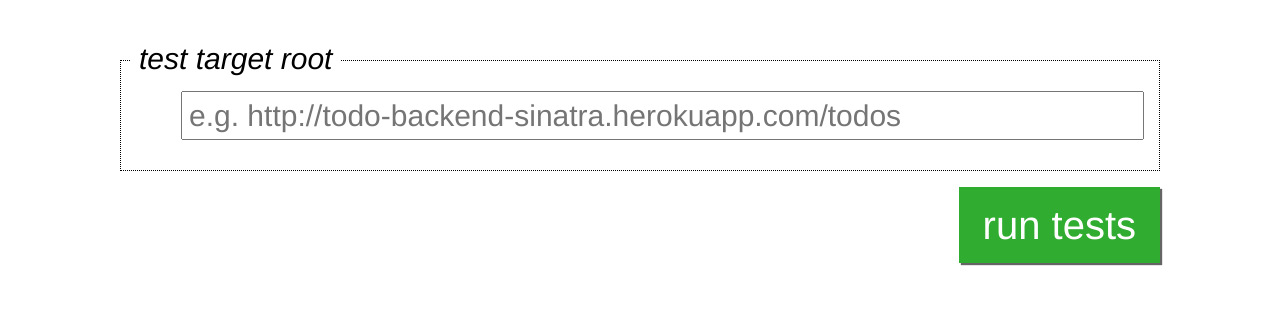
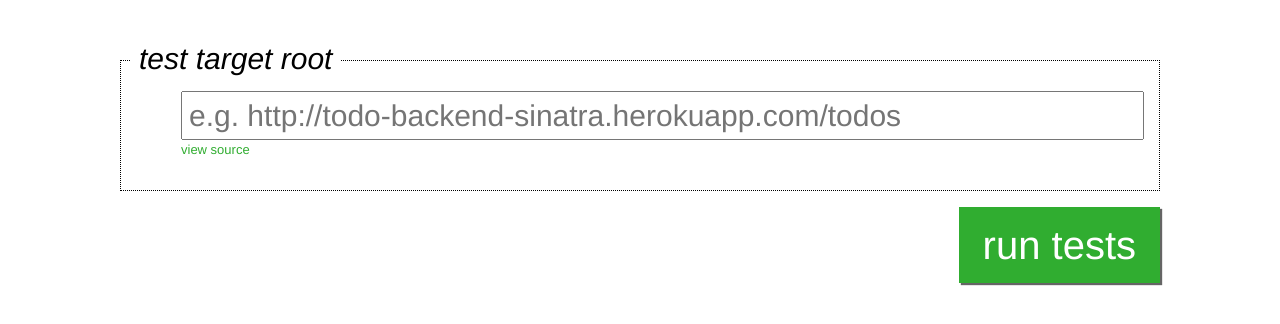
Before and after one commit to TodoBackend/todo-backend-js-spec, a plain HTML site: page index.html in a window 1280 px wide. Drawn offline with Linux system fonts and the light colour scheme.

Commit message:
added link back to GitHub repository

```diff
--- a/css/style.css
+++ b/css/style.css
@@ -26,6 +26,16 @@
   padding: 0 0.2em;
 }
 
+#target-root .link-to-source {
+  font-size: small;
+  color: rgb(48, 173, 48);
+  text-decoration: none;
+}
+
+#target-root .link-to-source:hover {
+  text-decoration: underline;
+}
+
 #target-root button {
   border: none;
   font: inherit;
--- a/index.html
+++ b/index.html
@@ -10,6 +10,7 @@
     <div class="wrapper">
       <label for="target-root-url">test target root</label>
       <input id="target-root-url" placeholder="e.g. http://todo-backend-sinatra.herokuapp.com/todos"></input>
+      <a class="link-to-source" href="https://github.com/moredip/todo-backend">view source</a>
     </div>
     <button>run tests</button>
   </section>
```
